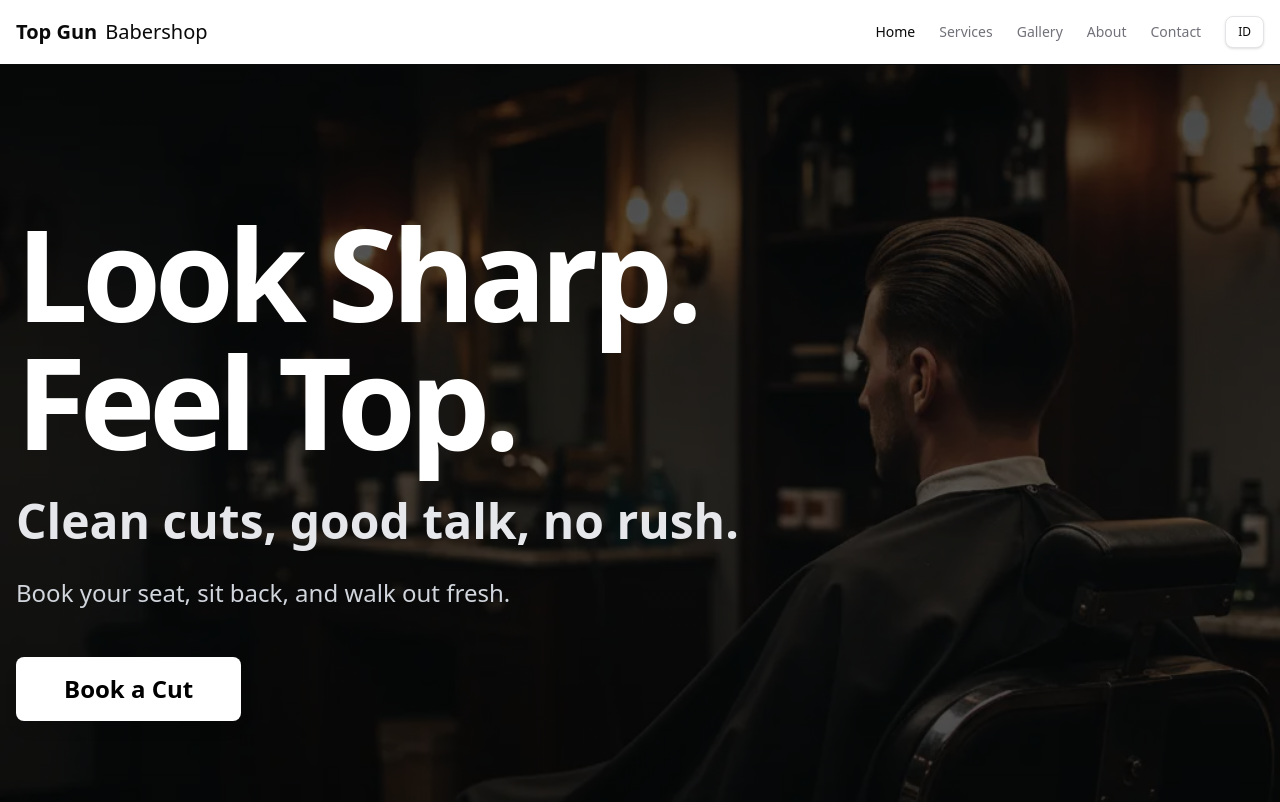
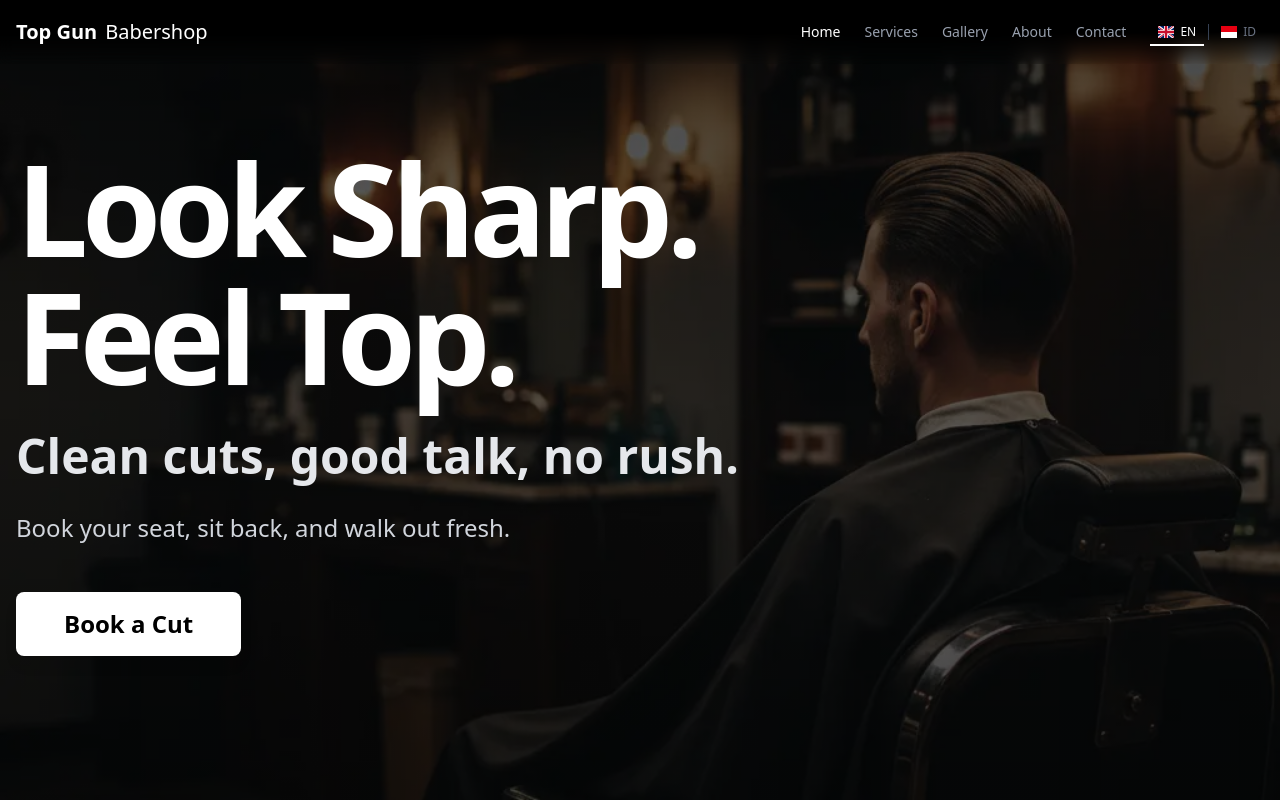
Before and after one commit to Gilabs-Studio/top-gun-babershop, a Next.js app in the folder apps/web/: page /en in a window 1280 px wide. Shown: the top 802 px of the page. Built offline with nearby package versions, Linux system fonts and the light colour scheme.

Commit message:
feat(header): refactor navbar components and implement scroll behavior for improved user experience

```diff
--- a/apps/web/app/[locale]/layout.tsx
+++ b/apps/web/app/[locale]/layout.tsx
@@ -1,7 +1,7 @@
 import type { Metadata } from 'next';
 import { notFound } from 'next/navigation';
 import { locales, type Locale } from '@/i18n';
-import { Navbar } from '@/features/landing/components/navbar';
+import { NavbarWrapper } from '@/features/landing/components/navbar-wrapper';
 import { Footer } from '@/features/landing/components/footer';
 import { getMessages } from '@/features/landing/lib/get-messages';
 
@@ -40,7 +40,7 @@ export default async function LocaleLayout({
 
   return (
     <>
-      <Navbar locale={locale} />
+      <NavbarWrapper locale={locale} />
       <main className="min-h-screen">{children}</main>
       <Footer locale={locale} />
     </>
--- /dev/null
+++ b/apps/web/src/features/landing/components/navbar-wrapper.tsx
@@ -0,0 +1,15 @@
+'use client';
+
+import { type Locale } from '@/i18n';
+import { Navbar } from './navbar';
+import { useNavbarScroll } from '../hooks/use-navbar-scroll';
+
+interface NavbarWrapperProps {
+  readonly locale: Locale;
+}
+
+export function NavbarWrapper({ locale }: NavbarWrapperProps) {
+  const { isInHero, isVisible } = useNavbarScroll();
+
+  return <Navbar locale={locale} isInHero={isInHero} isVisible={isVisible} />;
+}
--- a/apps/web/src/features/landing/components/navbar.tsx
+++ b/apps/web/src/features/landing/components/navbar.tsx
@@ -3,7 +3,7 @@
 import Link from 'next/link';
 import { usePathname } from 'next/navigation';
 import { Menu } from 'lucide-react';
-import { useState, useEffect } from 'react';
+import { useState } from 'react';
 import { type Locale } from '@/i18n';
 import { Button } from '@/components/ui/button';
 import {
@@ -16,21 +16,49 @@ import {
 import { getMessages } from '../lib/get-messages';
 import { cn } from '@/lib/utils';
 
+// Flag SVG Components
+const FlagEN = ({ className }: { className?: string }) => (
+  <svg
+    viewBox="0 0 640 480"
+    className={className}
+    xmlns="http://www.w3.org/2000/svg"
+  >
+    <path fill="#012169" d="M0 0h640v480H0z" />
+    <path
+      fill="#FFF"
+      d="m75 0 244 181L562 0h78v62L400 241l240 178v61h-80L320 301 81 480H0v-60l239-178L0 64V0h75z"
+    />
+    <path
+      fill="#C8102E"
+      d="m424 281 216 159v40L369 281h55zm-184 20 6 35L54 480H0l240-179zM640 0v3L391 191l2-44L590 0h50zM0 0l239 176h-60L0 42V0z"
+    />
+    <path fill="#FFF" d="M241 0v480h160V0H241zM0 160v160h640V160H0z" />
+    <path fill="#C8102E" d="M0 193v96h640v-96H0zM273 0v480h96V0h-96z" />
+  </svg>
+);
+
+const FlagID = ({ className }: { className?: string }) => (
+  <svg
+    viewBox="0 0 640 480"
+    className={className}
+    xmlns="http://www.w3.org/2000/svg"
+  >
+    <path fill="#e70011" d="M0 0h640v240H0z" />
+    <path fill="#fff" d="M0 240h640v240H0z" />
+  </svg>
+);
+
 interface NavbarProps {
-  locale: Locale;
+  readonly locale: Locale;
+  readonly isInHero?: boolean;
+  readonly isVisible?: boolean;
 }
 
-export function Navbar({ locale }: NavbarProps) {
+export function Navbar({ locale, isInHero = false, isVisible = true }: NavbarProps) {
   const [open, setOpen] = useState(false);
-  const [mounted, setMounted] = useState(false);
   const pathname = usePathname();
   const messages = getMessages(locale);
   const t = messages.nav;
-
-  // Fix hydration mismatch
-  useEffect(() => {
-    setMounted(true);
-  }, []);
 
   const navItems = [
     { href: `/${locale}`, label: t.home },
@@ -47,18 +75,38 @@ export function Navbar({ locale }: NavbarProps) {
     return pathname.startsWith(href);
   };
 
-  const switchLocale = () => {
-    const newLocale = locale === 'en' ? 'id' : 'en';
+  const getLocaleUrl = (targetLocale: Locale) => {
     const pathWithoutLocale = pathname.replace(`/${locale}`, '');
-    return `/${newLocale}${pathWithoutLocale || ''}`;
+    return `/${targetLocale}${pathWithoutLocale || ''}`;
   };
 
   return (
-    <nav className="sticky top-0 z-50 w-full border-b bg-background/95 backdrop-blur supports-[backdrop-filter]:bg-background/60">
-      <div className="container mx-auto flex h-16 items-center justify-between px-4">
+    <nav
+      className={cn(
+        'fixed top-0 left-0 right-0 z-50 w-full backdrop-blur-sm transition-transform duration-300 ease-in-out',
+        !isVisible && '-translate-y-full'
+      )}
+    >
+      <div
+        className={cn(
+          'absolute inset-0',
+          isInHero
+            ? 'bg-gradient-to-b from-black via-black to-transparent'
+            : 'bg-black'
+        )}
+        style={
+          isInHero
+            ? {
+                background:
+                  'linear-gradient(to bottom, rgba(0,0,0,1) 0%, rgba(0,0,0,1) 50%, rgba(0,0,0,0) 100%)',
+              }
+            : undefined
+        }
+      />
+      <div className="relative container mx-auto flex h-16 items-center justify-between px-4">
         <Link href={`/${locale}`} className="flex items-center space-x-2">
-          <span className="text-xl font-bold">Top Gun</span>
-          <span className="text-xl font-light">Babershop</span>
+          <span className="text-xl font-bold text-white">Top Gun</span>
+          <span className="text-xl font-light text-white">Babershop</span>
         </Link>
 
         {/* Desktop Navigation */}
@@ -68,34 +116,61 @@ export function Navbar({ locale }: NavbarProps) {
               key={item.href}
               href={item.href}
               className={cn(
-                'text-sm font-medium transition-colors hover:text-primary',
+                'text-sm font-medium transition-colors',
                 isActive(item.href)
-                  ? 'text-primary'
-                  : 'text-muted-foreground'
+                  ? 'text-white'
+                  : 'text-gray-400 hover:text-white'
               )}
             >
               {item.label}
             </Link>
           ))}
-          <Link href={switchLocale()}>
-            <Button variant="outline" size="sm">
-              {locale === 'en' ? 'ID' : 'EN'}
-            </Button>
+          <div className="relative inline-flex items-center gap-1">
+            <Link
+              href={getLocaleUrl('en')}
+              className={cn(
+                'relative flex items-center gap-1.5 px-2 py-1.5 transition-all duration-200',
+                locale === 'en'
+                  ? 'text-white'
+                  : 'text-gray-500 hover:text-gray-300'
+              )}
+            >
+              <FlagEN className="w-4 h-3 shrink-0" />
+              <span className="text-xs font-medium">EN</span>
+              {locale === 'en' && (
+                <div className="absolute bottom-0 left-0 right-0 h-0.5 bg-white transition-all duration-200" />
+              )}
             </Link>
+            <div className="h-4 w-px bg-gray-700" />
+            <Link
+              href={getLocaleUrl('id')}
+              className={cn(
+                'relative flex items-center gap-1.5 px-2 py-1.5 transition-all duration-200',
+                locale === 'id'
+                  ? 'text-white'
+                  : 'text-gray-500 hover:text-gray-300'
+              )}
+            >
+              <FlagID className="w-4 h-3 shrink-0" />
+              <span className="text-xs font-medium">ID</span>
+              {locale === 'id' && (
+                <div className="absolute bottom-0 left-0 right-0 h-0.5 bg-white transition-all duration-200" />
+              )}
+            </Link>
+          </div>
         </div>
 
         {/* Mobile Navigation */}
-        {mounted && (
         <Sheet open={open} onOpenChange={setOpen}>
           <SheetTrigger asChild className="md:hidden">
-              <Button variant="ghost" size="icon">
+            <Button variant="ghost" size="icon" className="text-white hover:bg-gray-800">
               <Menu className="h-6 w-6" />
               <span className="sr-only">Toggle menu</span>
             </Button>
           </SheetTrigger>
-            <SheetContent side="right" className="w-[300px] sm:w-[400px]">
+          <SheetContent side="right" className="w-[300px] sm:w-[400px] bg-black border-gray-800">
             <SheetHeader>
-                <SheetTitle>Top Gun Babershop</SheetTitle>
+              <SheetTitle className="text-white">Top Gun Babershop</SheetTitle>
             </SheetHeader>
             <div className="mt-8 flex flex-col space-y-4">
               {navItems.map((item) => (
@@ -104,30 +179,53 @@ export function Navbar({ locale }: NavbarProps) {
                   href={item.href}
                   onClick={() => setOpen(false)}
                   className={cn(
-                      'text-lg font-medium transition-colors hover:text-primary',
+                    'text-lg font-medium transition-colors',
                     isActive(item.href)
-                        ? 'text-primary'
-                        : 'text-muted-foreground'
+                      ? 'text-white'
+                      : 'text-gray-400 hover:text-white'
                   )}
                 >
                   {item.label}
                 </Link>
               ))}
-                <Link href={switchLocale()} onClick={() => setOpen(false)}>
-                  <Button variant="outline" className="w-full">
-                    {locale === 'en' ? 'Switch to Bahasa Indonesia' : 'Switch to English'}
-                  </Button>
+              <div className="flex items-center gap-2 w-full">
+                <Link
+                  href={getLocaleUrl('en')}
+                  onClick={() => setOpen(false)}
+                  className={cn(
+                    'relative flex items-center gap-2 px-4 py-2.5 flex-1 transition-all duration-200',
+                    locale === 'en'
+                      ? 'text-white'
+                      : 'text-gray-500 hover:text-gray-300'
+                  )}
+                >
+                  <FlagEN className="w-5 h-4 shrink-0" />
+                  <span className="text-sm font-medium">English</span>
+                  {locale === 'en' && (
+                    <div className="absolute bottom-0 left-0 right-0 h-0.5 bg-white transition-all duration-200" />
+                  )}
                 </Link>
+                <div className="h-6 w-px bg-gray-700" />
+                <Link
+                  href={getLocaleUrl('id')}
+                  onClick={() => setOpen(false)}
+                  className={cn(
+                    'relative flex items-center gap-2 px-4 py-2.5 flex-1 transition-all duration-200',
+                    locale === 'id'
+                      ? 'text-white'
+                      : 'text-gray-500 hover:text-gray-300'
+                  )}
+                >
+                  <FlagID className="w-5 h-4 shrink-0" />
+                  <span className="text-sm font-medium">Indonesia</span>
+                  {locale === 'id' && (
+                    <div className="absolute bottom-0 left-0 right-0 h-0.5 bg-white transition-all duration-200" />
+                  )}
+                </Link>
+              </div>
             </div>
           </SheetContent>
         </Sheet>
-        )}
-        {!mounted && (
-          <Button variant="ghost" size="icon" className="md:hidden">
-            <Menu className="h-6 w-6" />
-            <span className="sr-only">Toggle menu</span>
-          </Button>
-        )}
       </div>
     </nav>
   );
--- /dev/null
+++ b/apps/web/src/features/landing/hooks/use-navbar-scroll.ts
@@ -0,0 +1,106 @@
+'use client';
+
+import { useEffect, useState, useRef } from 'react';
+
+interface UseNavbarScrollReturn {
+  readonly isInHero: boolean;
+  readonly isVisible: boolean;
+  readonly scrollDirection: 'up' | 'down';
+}
+
+export function useNavbarScroll(): UseNavbarScrollReturn {
+  const [isInHero, setIsInHero] = useState(true);
+  const [isVisible, setIsVisible] = useState(true);
+  const [scrollDirection, setScrollDirection] = useState<'up' | 'down'>('up');
+  const lastScrollY = useRef(0);
+  const heroRef = useRef<HTMLElement | null>(null);
+
+  useEffect(() => {
+    // Find hero section element (with retry for client-side rendering)
+    const findHeroSection = () => {
+      heroRef.current = document.getElementById('hero-section');
+      return heroRef.current;
+    };
+
+    // Intersection Observer for hero section
+    const observer = new IntersectionObserver(
+      (entries) => {
+        entries.forEach((entry) => {
+          setIsInHero(entry.isIntersecting);
+        });
+      },
+      {
+        threshold: 0.1, // Trigger when 10% of hero is visible
+        rootMargin: '-64px 0px 0px 0px', // Account for navbar height
+      }
+    );
+
+    // Try to find immediately, then retry after a short delay if not found
+    let heroElement = findHeroSection();
+    let timeoutId: NodeJS.Timeout | null = null;
+
+    if (heroElement) {
+      observer.observe(heroElement);
+    } else {
+      timeoutId = setTimeout(() => {
+        heroElement = findHeroSection();
+        if (heroElement) {
+          observer.observe(heroElement);
+        }
+      }, 100);
+    }
+
+    // Scroll direction detection
+    const handleScroll = () => {
+      const currentScrollY = window.scrollY;
+
+      // Determine scroll direction
+      if (currentScrollY > lastScrollY.current) {
+        setScrollDirection('down');
+        // Hide navbar on scroll down (except at top)
+        if (currentScrollY > 100) {
+          setIsVisible(false);
+        }
+      } else {
+        setScrollDirection('up');
+        // Show navbar on scroll up
+        setIsVisible(true);
+      }
+
+      // Always show navbar at top
+      if (currentScrollY < 100) {
+        setIsVisible(true);
+      }
+
+      lastScrollY.current = currentScrollY;
+    };
+
+    // Throttle scroll events for better performance
+    let ticking = false;
+    const throttledHandleScroll = () => {
+      if (!ticking) {
+        window.requestAnimationFrame(() => {
+          handleScroll();
+          ticking = false;
+        });
+        ticking = true;
+      }
+    };
+
+    window.addEventListener('scroll', throttledHandleScroll, { passive: true });
+
+    return () => {
+      observer.disconnect();
+      window.removeEventListener('scroll', throttledHandleScroll);
+      if (timeoutId) {
+        clearTimeout(timeoutId);
+      }
+    };
+  }, []);
+
+  return {
+    isInHero,
+    isVisible,
+    scrollDirection,
+  };
+}
```
Lines whose indentation alone changed are shown as unchanged.
